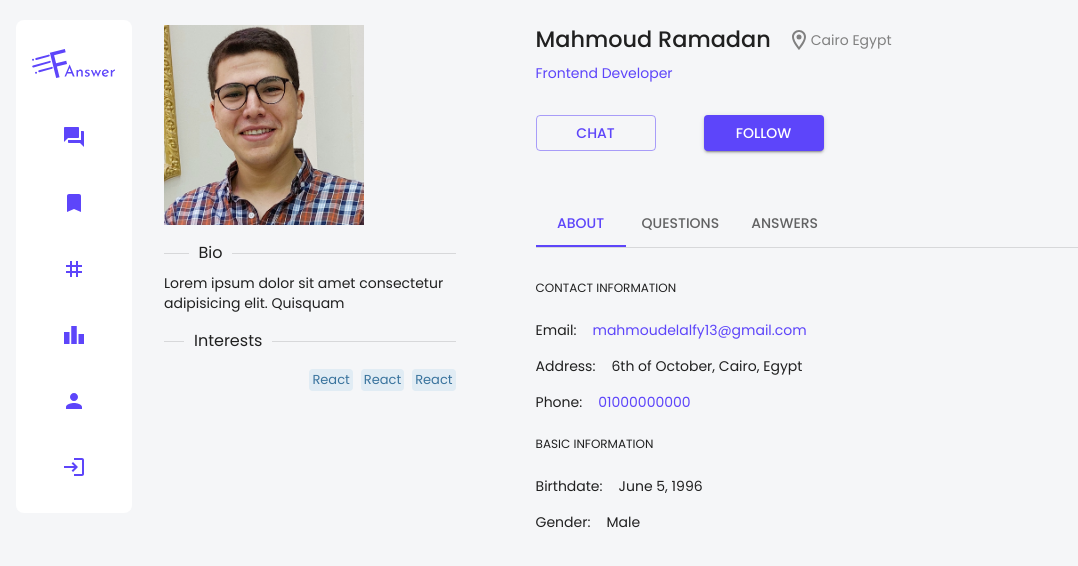
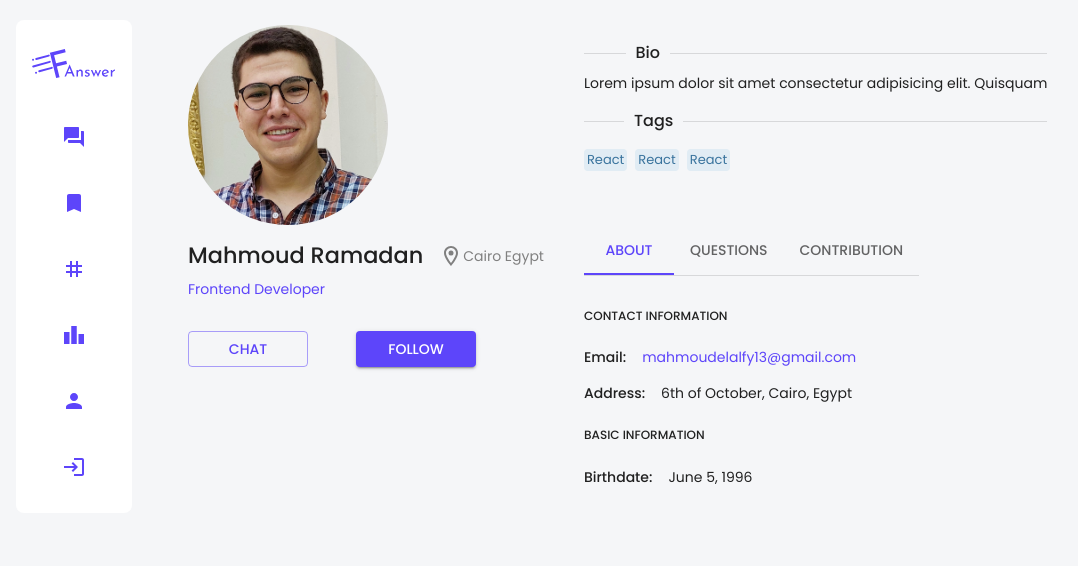
Before and after one commit to Elalfy74/fast-answer, a React (Vite) app: page /user in a window 1280 px wide. Shown: the top 566 px of the page, without its empty margins (48-1126 px from the left). Built offline with nearby package versions, Linux system fonts and the light colour scheme; no server answers.

Commit message:
enhance in user profile UI

```diff
--- a/src/components/TagsList.tsx
+++ b/src/components/TagsList.tsx
@@ -14,7 +14,6 @@ const TagsList = ({ tags }: TagsListProps) => {
         display: 'flex',
         flexWrap: 'wrap',
         gap: 1,
-        justifyContent: 'flex-end',
       }}
     >
       {tags.map((tag) => (
--- a/src/pages/UserProfile/UserProfile.tsx
+++ b/src/pages/UserProfile/UserProfile.tsx
@@ -3,6 +3,7 @@ import {
   Avatar,
   Box,
   Button,
+  Container,
   Divider,
   List,
   ListItem,
@@ -11,7 +12,7 @@ import {
   Tabs,
   Typography,
 } from '@mui/material';
-import { useState } from 'react';
+import { useLayoutEffect, useState } from 'react';
 
 import avatar from '../../assets/avatar.jpg';
 import { TagsList } from '../../components';
@@ -33,63 +34,48 @@ function TabPanel(props: TabPanelProps) {
 
 const UserProfile = () => {
   const [value, setValue] = useState(0);
+  const [mobile, setMobile] = useState(true);
+
   const handleChange = (
     _event: React.SyntheticEvent<Element, Event>,
     newValue: number
   ) => {
     setValue(newValue);
   };
+
+  useLayoutEffect(() => {
+    if (window.innerWidth > 600) {
+      setMobile(false);
+    }
+  }, []);
+
   return (
-    <Stack direction="row" gap={10}>
-      <Box flex={1}>
+    <Container
+      maxWidth="lg"
+      sx={{
+        display: 'flex',
+        flexDirection: { xs: 'column', lg: 'row' },
+        gap: 5,
+      }}
+    >
+      <Box
+        sx={{
+          display: 'flex',
+          flexDirection: 'column',
+          alignItems: { xs: 'center', lg: 'flex-start' },
+        }}
+      >
         <Avatar
           src={avatar}
           variant="square"
           alt="user-avatar"
           sx={{
+            borderRadius: '50%',
             width: 200,
             height: 200,
           }}
         />
-        <Divider
-          textAlign="left"
-          sx={{
-            mt: 2,
-            mb: 1,
-          }}
-        >
-          Bio
-        </Divider>
-        <Typography variant="body2">
-          Lorem ipsum dolor sit amet consectetur adipisicing elit. Quisquam
-        </Typography>
-        <Divider
-          textAlign="left"
-          sx={{
-            mt: 2,
-            mb: 1,
-          }}
-        >
-          Interests
-        </Divider>
-        <TagsList
-          tags={[
-            {
-              id: '1',
-              name: 'React',
-            },
-            {
-              id: '2',
-              name: 'React',
-            },
-            {
-              id: '3',
-              name: 'React',
-            },
-          ]}
-        />
-      </Box>
-      <Stack flex={2}>
+        <Stack mt={2}>
           <Stack direction="row" gap={2}>
             <Typography variant="h5" component="h1">
               Mahmoud Ramadan
@@ -133,18 +119,67 @@ const UserProfile = () => {
               Follow
             </Button>
           </Stack>
+        </Stack>
+      </Box>
+      <Stack flex={2} sx={{ alignItems: { xs: 'center', lg: 'flex-start' } }}>
+        <Box>
+          <Divider
+            textAlign="left"
+            sx={{
+              mt: 2,
+              mb: 1,
+              fontWeight: '500',
+            }}
+          >
+            Bio
+          </Divider>
+          <Typography
+            sx={{ textAlign: { xs: 'center', lg: 'start' } }}
+            variant="body2"
+          >
+            Lorem ipsum dolor sit amet consectetur adipisicing elit. Quisquam
+          </Typography>
+          <Divider
+            textAlign="left"
+            sx={{
+              mt: 2,
+              mb: 1,
+              fontWeight: '500',
+            }}
+          >
+            Tags
+          </Divider>
+          <TagsList
+            tags={[
+              {
+                id: '1',
+                name: 'React',
+              },
+              {
+                id: '2',
+                name: 'React',
+              },
+              {
+                id: '3',
+                name: 'React',
+              },
+            ]}
+          />
+        </Box>
         <Box sx={{ borderBottom: 1, borderColor: 'divider', mt: 6 }}>
           <Tabs value={value} onChange={handleChange}>
             <Tab label="About" />
             <Tab label="Questions" />
-            <Tab label="Answers" />
+            <Tab label="Contribution" />
           </Tabs>
         </Box>
         <TabPanel value={value} index={0}>
-          <Typography variant="overline">Contact Information</Typography>
+          <Typography variant="overline" fontWeight="500">
+            Contact Information
+          </Typography>
           <List>
             <ListItem disableGutters>
-              <Typography variant="body2" mr={2}>
+              <Typography variant="body2" mr={2} fontWeight="500">
                 Email:
               </Typography>
               <Typography variant="body2" color="primary">
@@ -152,35 +187,23 @@ const UserProfile = () => {
               </Typography>
             </ListItem>
             <ListItem disableGutters>
-              <Typography variant="body2" mr={2}>
+              <Typography variant="body2" mr={2} fontWeight="500">
                 Address:
               </Typography>
               <Typography variant="body2">
                 6th of October, Cairo, Egypt
               </Typography>
             </ListItem>
-            <ListItem disableGutters>
-              <Typography variant="body2" mr={2}>
-                Phone:
+          </List>
+          <Typography variant="overline" fontWeight="500">
+            Basic Information
           </Typography>
-              <Typography variant="body2" color="primary">
-                01000000000
-              </Typography>
-            </ListItem>
-          </List>
-          <Typography variant="overline">Basic Information</Typography>
           <List>
             <ListItem disableGutters>
-              <Typography variant="body2" mr={2}>
+              <Typography variant="body2" mr={2} fontWeight="500">
                 Birthdate:
               </Typography>
               <Typography variant="body2">June 5, 1996</Typography>
-            </ListItem>
-            <ListItem disableGutters>
-              <Typography variant="body2" mr={2}>
-                Gender:
-              </Typography>
-              <Typography variant="body2">Male</Typography>
             </ListItem>
           </List>
         </TabPanel>
@@ -191,7 +214,7 @@ const UserProfile = () => {
           Item Three
         </TabPanel>
       </Stack>
-    </Stack>
+    </Container>
   );
 };
 
```
Lines whose indentation alone changed are shown as unchanged.
